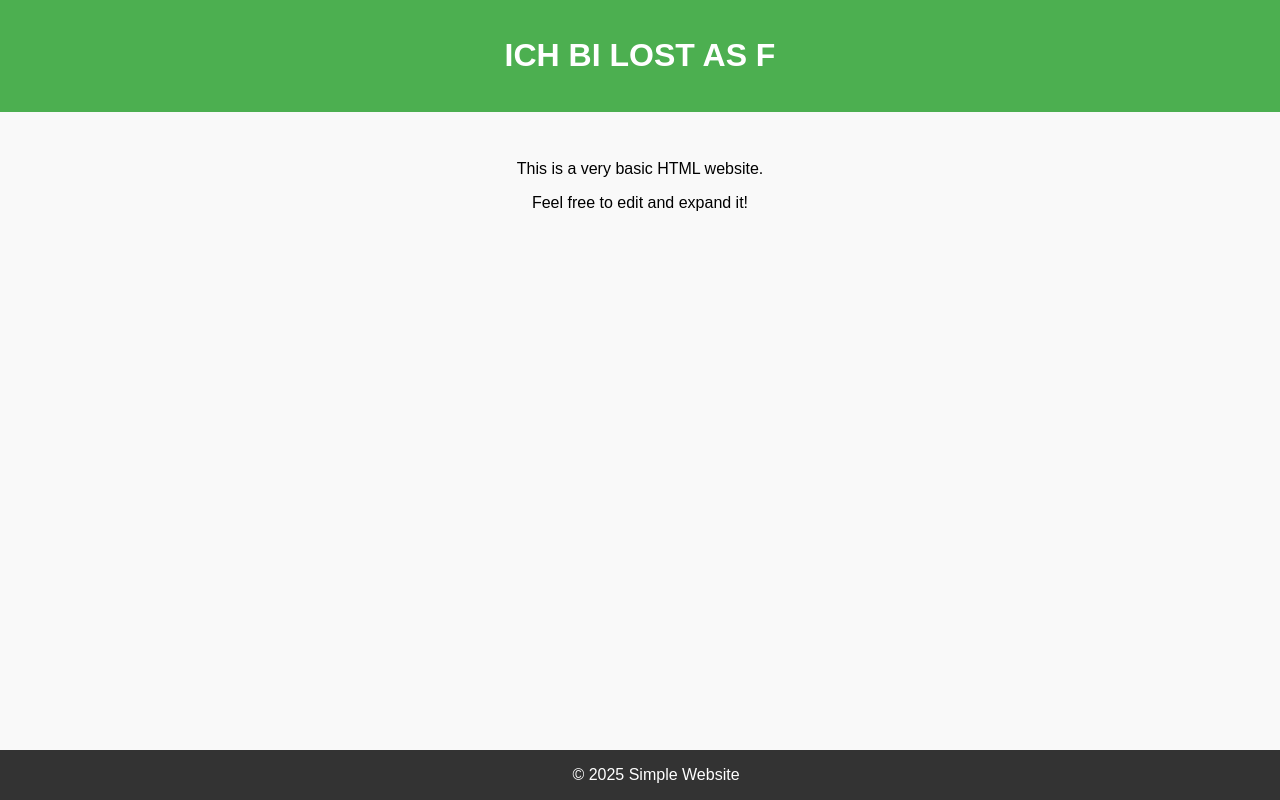
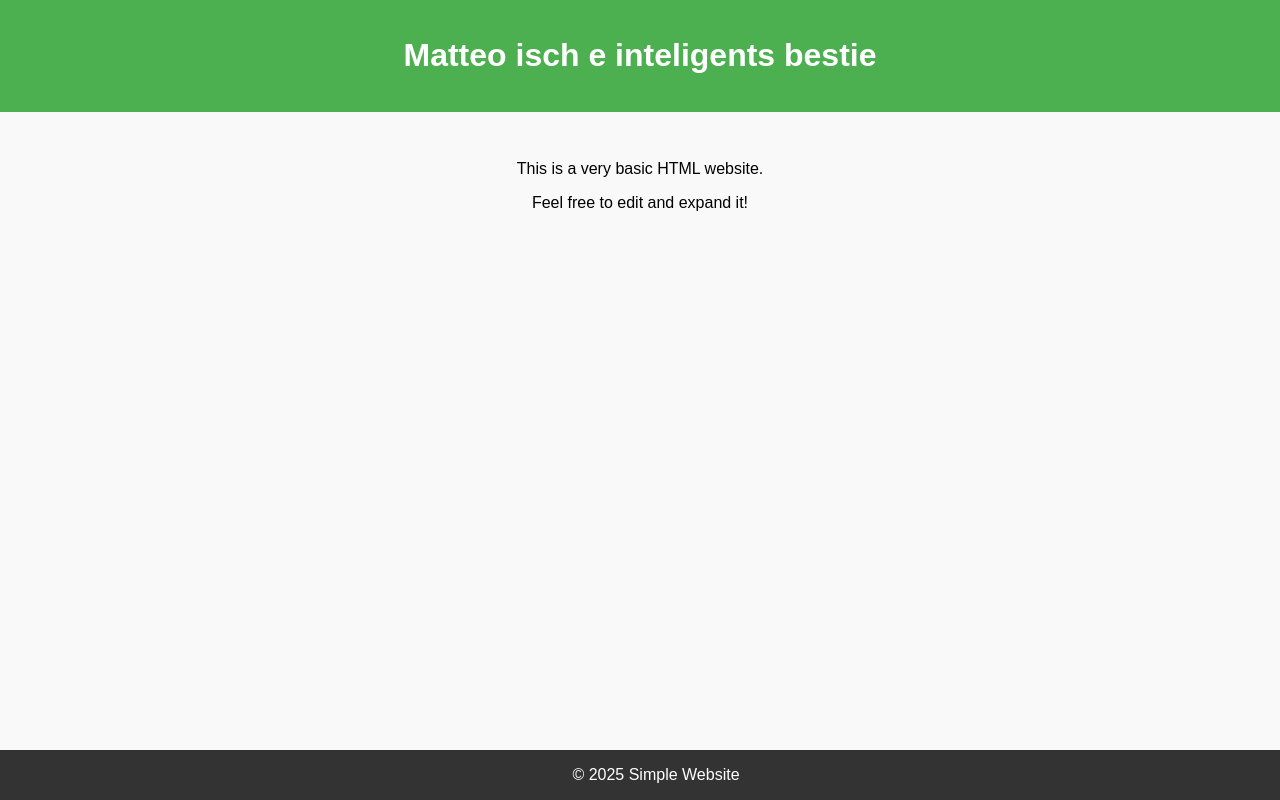
Before and after one commit to im23b-schneidert/a62, a plain HTML site: page app/index.html in a window 1280 px wide. Drawn offline with Linux system fonts and the light colour scheme.

Commit message:
changed index.html and added buildconfig

```diff
--- a/app/index.html
+++ b/app/index.html
@@ -32,7 +32,7 @@
 </head>
 <body>
     <header>
-        <h1>ICH BI LOST AS F</h1>
+        <h1>Matteo isch e inteligents bestie</h1>
     </header>
     <main>
         <p>This is a very basic HTML website.</p>
```
